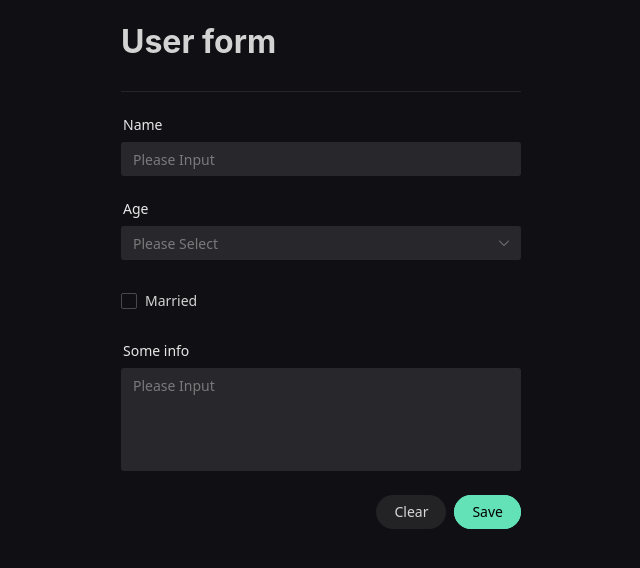
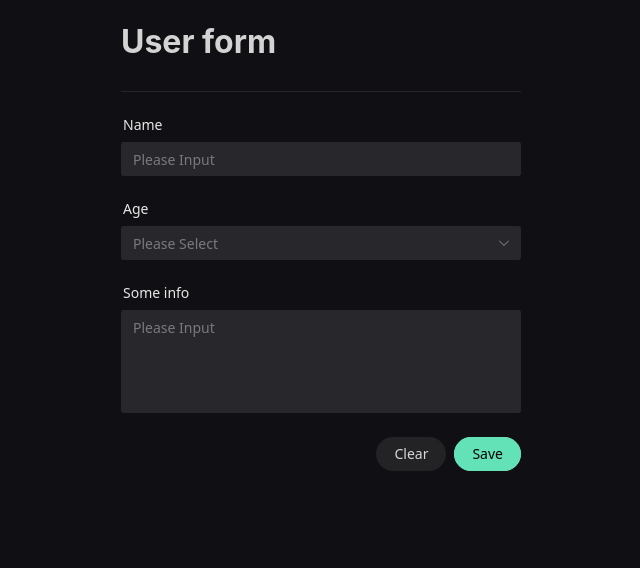
Before and after one commit to dazeGG/form-generator, a Vue app: page /user in a window 1280 px wide. Shown: the top 568 px of the page, without its empty margins (319-959 px from the left). Built offline with nearby package versions, Linux system fonts and the light colour scheme.

Commit message:
removed one form item

```diff
--- a/src/components/Forms/UserInfoForm.vue
+++ b/src/components/Forms/UserInfoForm.vue
@@ -9,7 +9,7 @@ import Form from '@/components/base/Form.vue'
 
 import type { FormItem } from '@/types/form'
 
-const emptyData: Record<string, any> = { name: null, age: null, married: false, info: null }
+const emptyData: Record<string, any> = { name: null, age: null, info: null }
 
 const { data, clearData, saveData } = useForm('product', emptyData)
 
@@ -32,11 +32,6 @@ const formItems: FormItem[] = [
 		},
 	},
 	{
-		type: 'checkbox',
-		label: 'Married',
-		modelKey: 'married',
-	},
-	{
 		type: 'textarea',
 		label: 'Some info',
 		modelKey: 'info',
```
